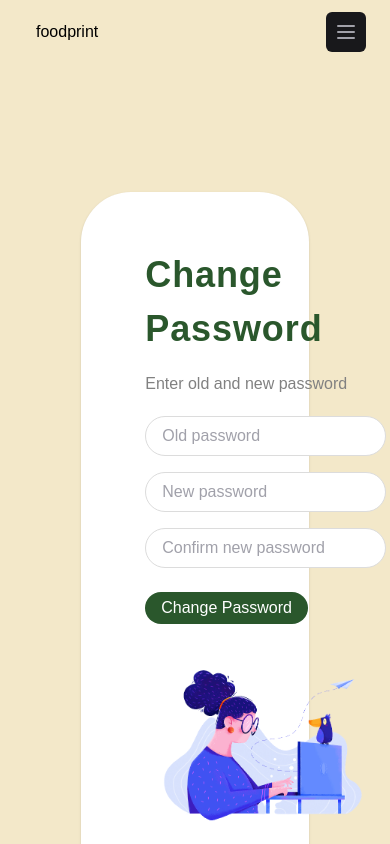
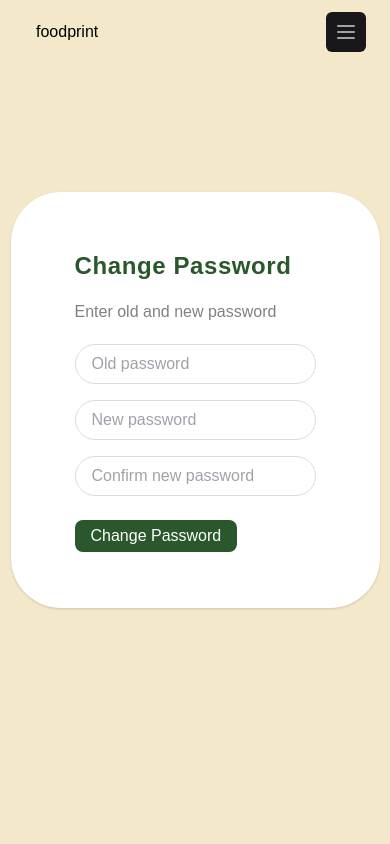
Before and after one commit to cs203g2t10/foodprint-frontend, a React (Create React App) app: page /changepassword in a window 390 px wide. Shown: the top 844 px of the page. Built offline with nearby package versions, Linux system fonts and the light colour scheme.

Commit message:
change pw responsive

```diff
--- a/src/pages/ChangePwd.tsx
+++ b/src/pages/ChangePwd.tsx
@@ -68,9 +68,9 @@ const ChangePwd = () => {
     return (
         <div className="bg-yellow-standard h-screen ">
             <div className="flex justify-center">
-                <div className="mt-32 mb-10 px-16 bg-white-standard w-7/12 py-14 grid md:grid-cols-2 shadow-xxl shadow rounded-xxl">
+                <div className="mt-32 mb-10 px-16 bg-white-standard md:w-7/12 mx-5 py-14 grid md:grid-cols-2 shadow-xxl shadow rounded-xxl">
                     <div>
-                        <h1 className="text-4xl tracking-wide font-semibold mb-4 text-green-standard">Change Password</h1>
+                        <h1 className="text-2xl md:text-4xl tracking-wide font-semibold mb-4 text-green-standard">Change Password</h1>
                         <h2 className="text-grey-lighter mb-1">Enter old and new password</h2>
                         <div className="mb-4">
                             <input className="focus:outline-none px-4 py-1 mt-4 h-10 rounded-full border border-grey-lightest md:w-11/12"
@@ -95,7 +95,7 @@ const ChangePwd = () => {
                         {
                             (success ? <div className="text-green-standard mt-2">Your password has been successfully changed!</div>
                                 : <div className="flex">
-                                    <button className="rounded-full px-4 text-white-standard bg-green-standard hover:shadow text-center mt-2 h-8 md:w-48"
+                                    <button className="rounded-lg px-4 text-white-standard bg-green-standard hover:shadow text-center mt-2 h-8 md:w-48"
                                         onClick={update}>
                                         {
                                             loading ? <BeatLoader size="9" color="#daeddb" />
@@ -106,7 +106,7 @@ const ChangePwd = () => {
                         }
                     </div>
                     <div>
-                        <img className="mt-8 my-7 transform scale-90" src="/images/changePwd.png" alt="change password illustration" style={{ 'borderRadius': '25px' }} />
+                        <img className="mt-8 my-7 transform scale-90 hidden md:block" src="/images/changePwd.png" alt="change password illustration" style={{ 'borderRadius': '25px' }} />
                     </div>
                 </div>
             </div>
```
